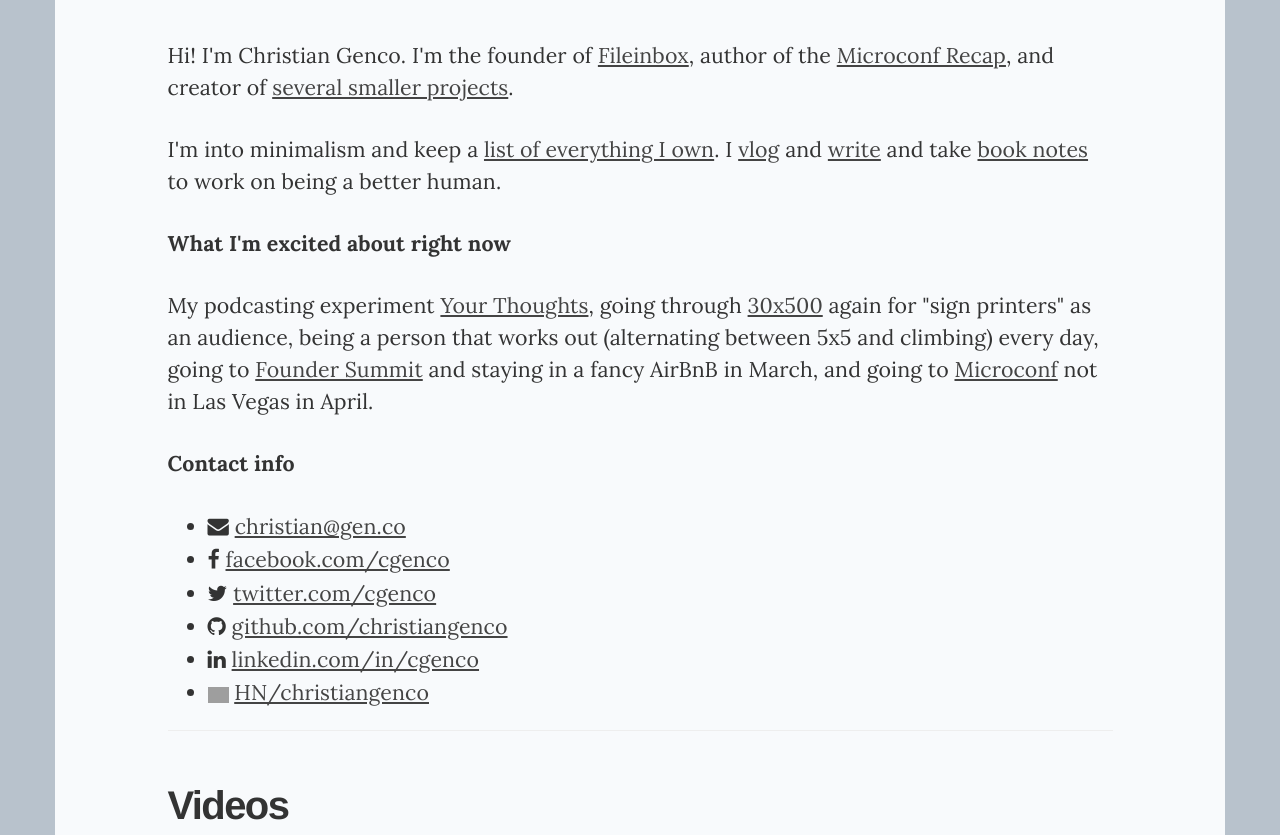
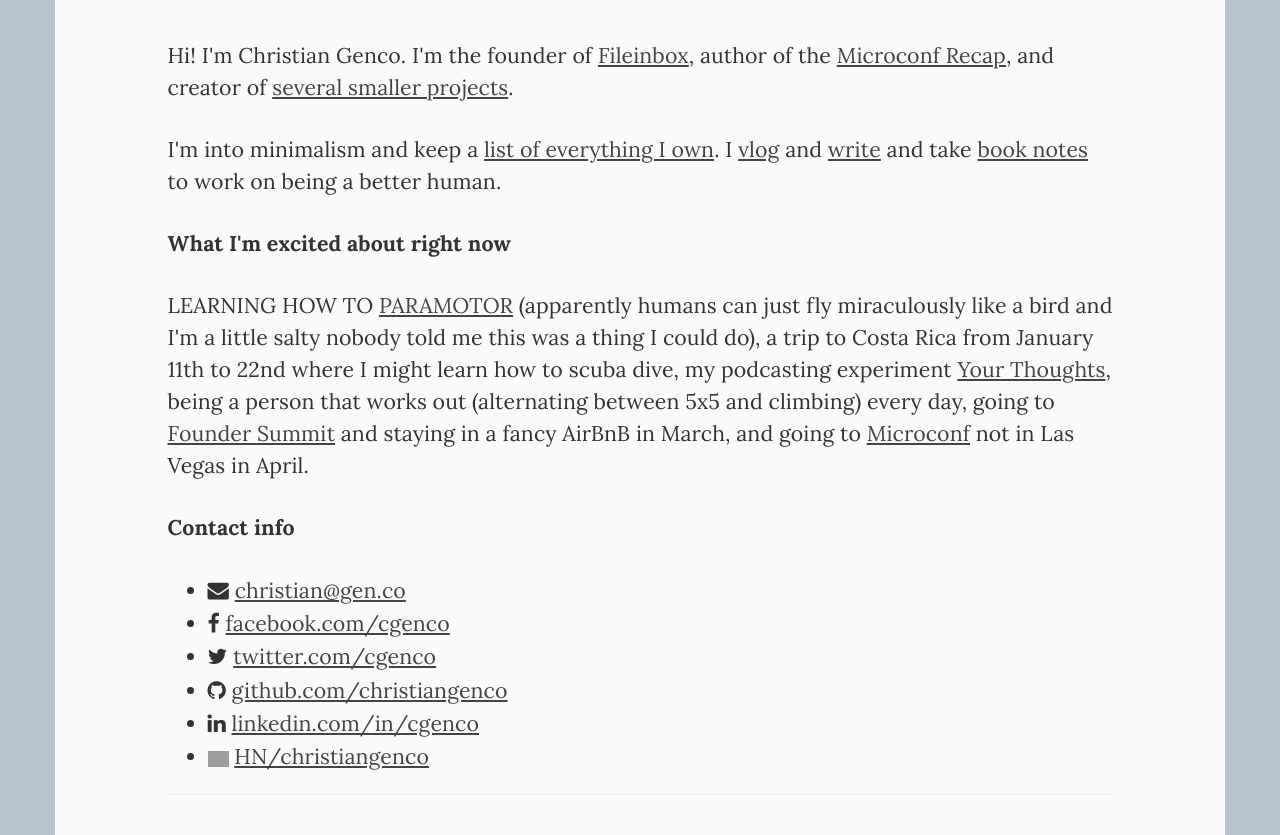
Before and after one commit to christiangenco/christiangenco.github.io, a Jekyll site: the page built from index.html, in a window 1280 px wide and 900 px high, cut to the strip 0-835 px from the top of the window. Built offline with Jekyll 4.4.1, drawn with Linux system fonts in a browser that asks for light colours; nearby versions of some CDN libraries; grey boxes are pictures that could not be loaded.

Commit message:
update what I'm excited about

```diff
--- a/index.html
+++ b/index.html
@@ -15,7 +15,7 @@
 
       <p><b>What I'm excited about right now</b></p>
 
-      <p>My podcasting experiment <a href="https://www.yourthoughts.fm/">Your Thoughts</a>, going through <a href="https://30x500.com/academy/">30x500</a> again for "sign printers" as an audience, being a person that works out (alternating between 5x5 and climbing) every day, going to <a href="https://earnestcapital.com/founder-summit/">Founder Summit</a> and staying in a fancy AirBnB in March, and going to <a href="https://microconf.com/">Microconf</a> not in Las Vegas in April.</p>
+      <p>LEARNING HOW TO <a href="https://www.youtube.com/watch?v=rvQ9DjJNal0">PARAMOTOR</a> (apparently humans can just fly miraculously like a bird and I'm a little salty nobody told me this was a thing I could do), a trip to Costa Rica from January 11th to 22nd where I might learn how to scuba dive, my podcasting experiment <a href="https://www.yourthoughts.fm/">Your Thoughts</a>, being a person that works out (alternating between 5x5 and climbing) every day, going to <a href="https://earnestcapital.com/founder-summit/">Founder Summit</a> and staying in a fancy AirBnB in March, and going to <a href="https://microconf.com/">Microconf</a> not in Las Vegas in April.</p>
 
 
       <p><b>Contact info</b></p>
```
